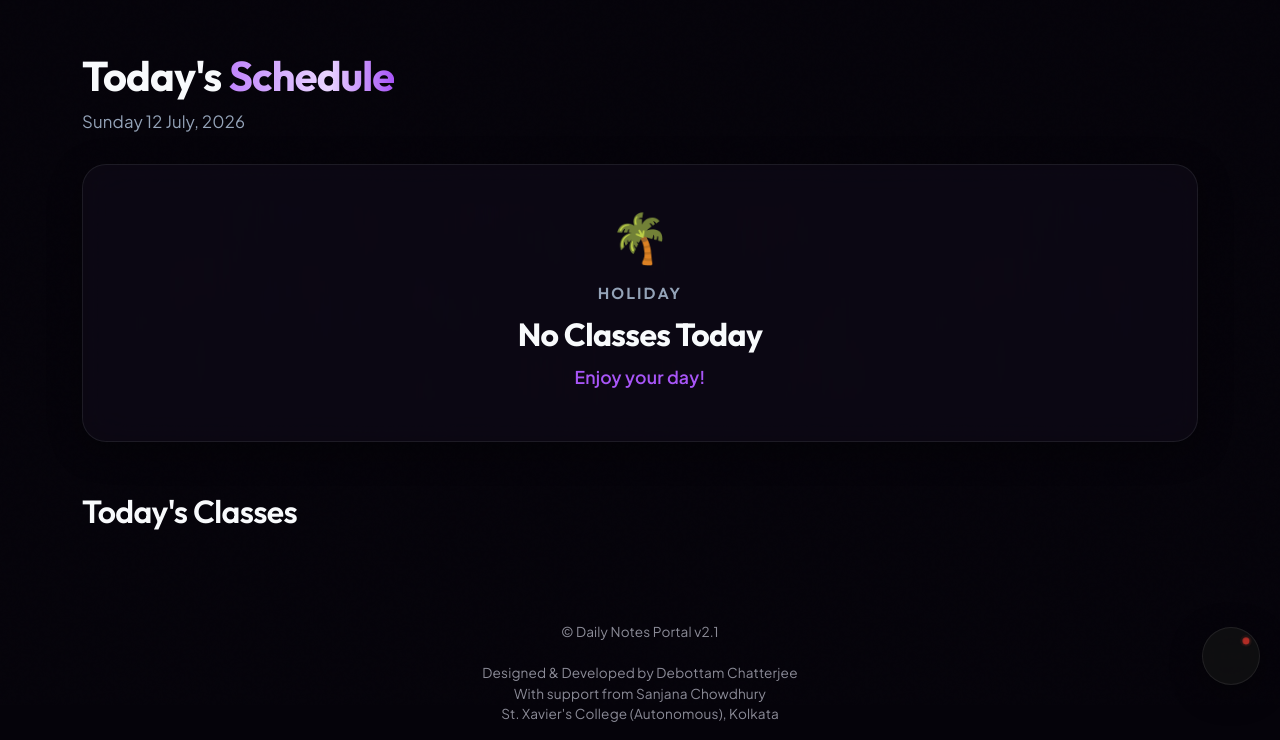
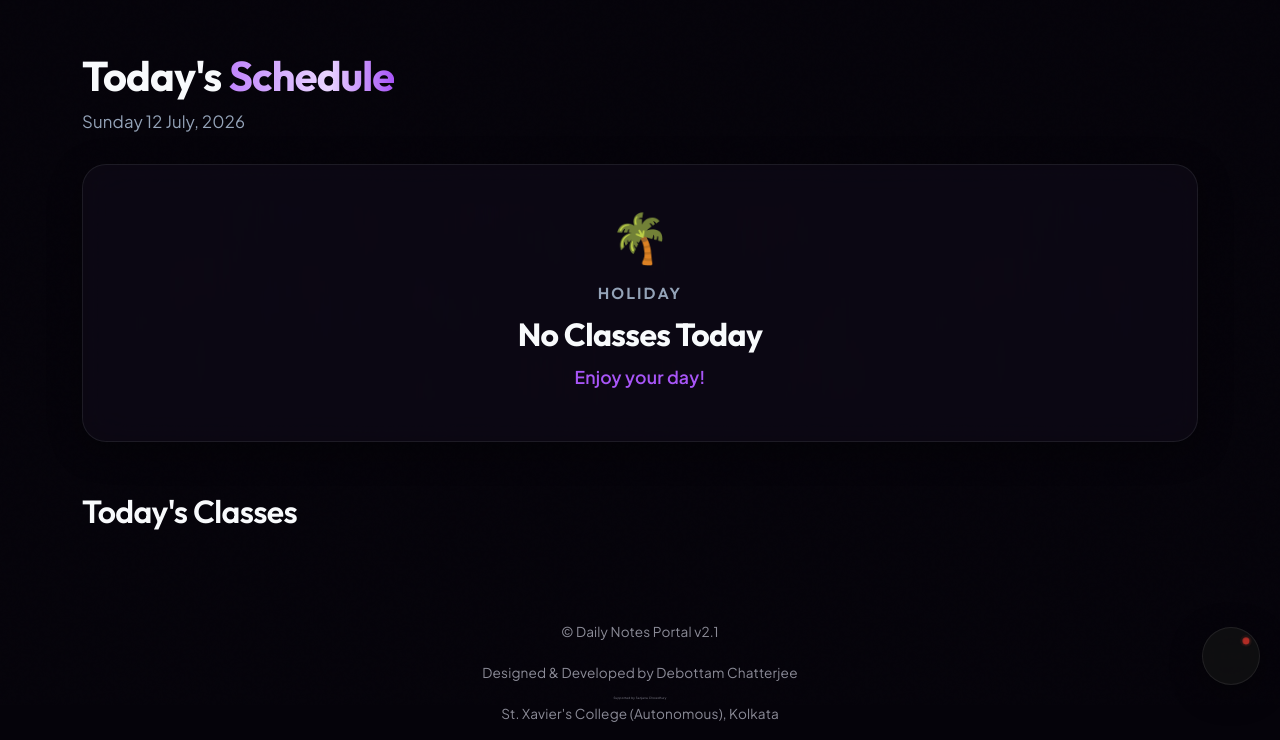
Before and after one commit to omegaxdemon/daily-notes-portal, a website: page frontend/public/schedule.html in a window 1280 px wide. Shown: the part 95-835 px from the top of the page. Drawn offline with nearby package versions, Linux system fonts and the light colour scheme; some icons are missing.

Commit message:
Update schedule.html

```diff
--- a/frontend/public/schedule.html
+++ b/frontend/public/schedule.html
@@ -185,8 +185,7 @@
     Debottam Chatterjee
 
     <br>
-     With support from Sanjana Chowdhury
-    <br>
+     <font style="font-size:3px;">Supported by Sanjana Chowdhury</font><br>
 
     St. Xavier's College (Autonomous), Kolkata
 
```
